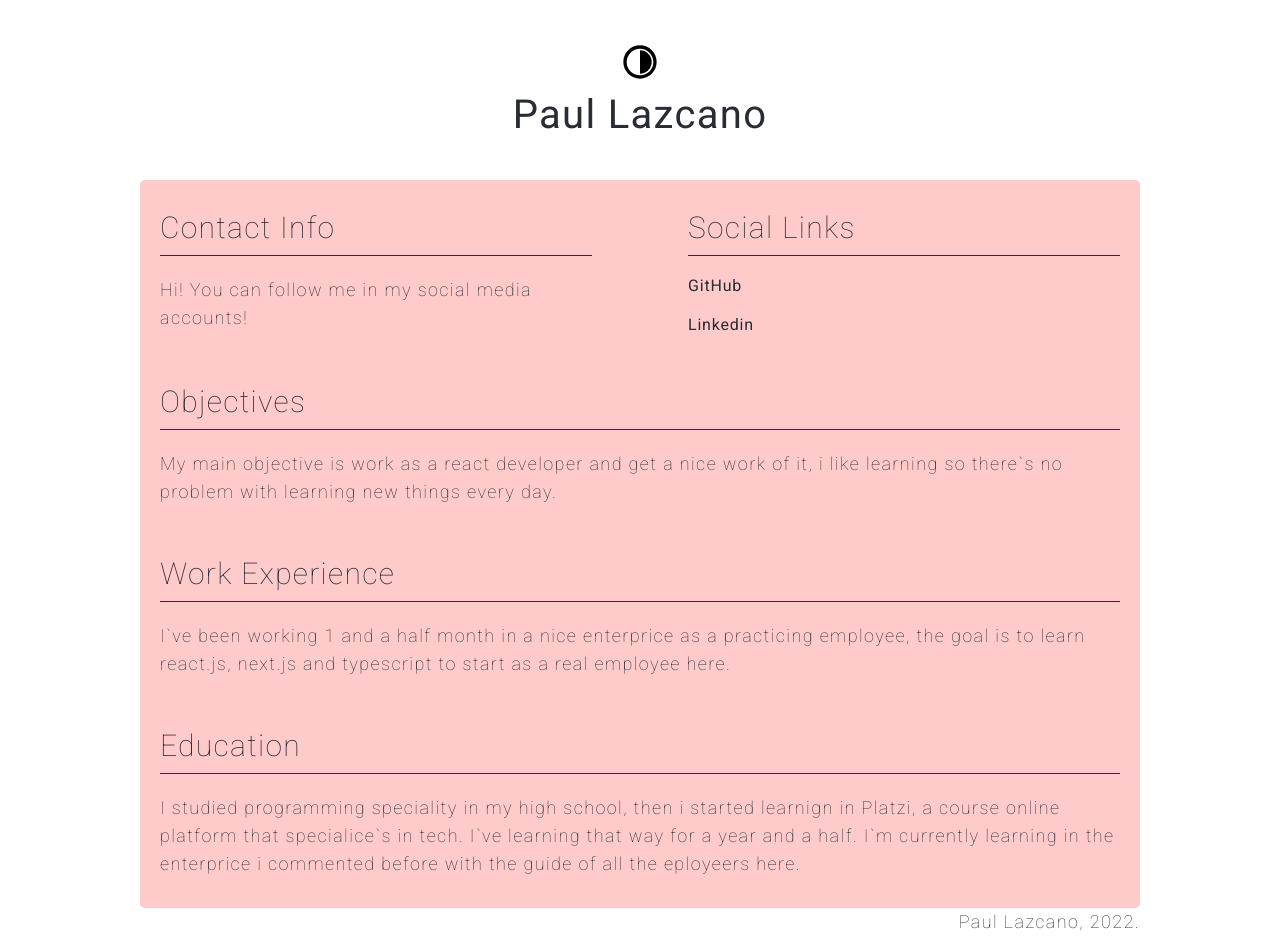
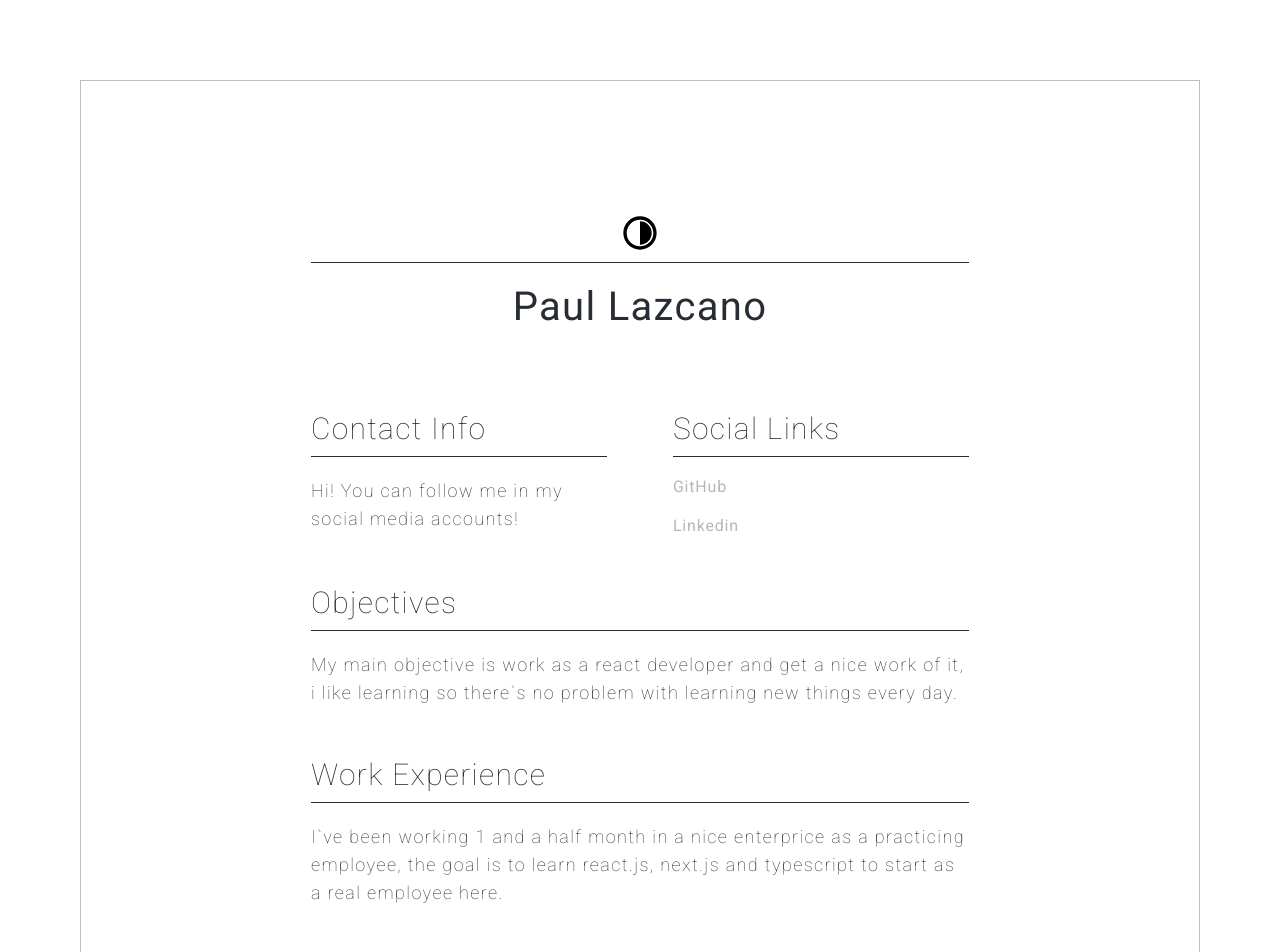
Before and after one commit to Paul-Lazcano/about-me, a React (Create React App) app: page / in a window 1280 px wide. Shown: the top 952 px of the page. Built offline with nearby package versions, Linux system fonts and the light colour scheme.

Commit message:
Añadi breakpoints

```diff
--- a/src/components/App/App.css
+++ b/src/components/App/App.css
@@ -3,7 +3,6 @@
   display: flex;
   flex-direction: column;
   align-items: center;
-  padding: 0 2rem;
   text-align: center;
   color: #fff;
   background-color: #fff;
@@ -13,3 +12,8 @@
 .App--dark-mode {
   background-color: #282c34;
 }
+@media (min-width: 1024px) {
+  .App {
+    padding: 8rem;
+  }
+}
--- a/src/components/App/App.jsx
+++ b/src/components/App/App.jsx
@@ -2,7 +2,6 @@ import { useContext } from "react";
 import { usePersonalInfo } from "../../hooks/usePersonalInfo";
 import { ThemeContext } from "../../context/DarkTheme";
 import { Header } from "../Header/Header";
-import { Footer } from "../Footer/Footer";
 import { ToggleThemeButton } from "../ToggleThemeButton/ToggleThemeButton";
 import { MainContent } from "../MainContent/MainContent";
 import { TextContainer } from "../TextContainer/TextContainer";
@@ -16,12 +15,11 @@ export const App = () => {
   const data = usePersonalInfo();
   return (
     <div className={`App ${darkMode && "App--dark-mode"}`}>
-      <Header>
-        <ToggleThemeButton setDarkMode={setDarkMode} darkMode={darkMode} />
-        <Title content="Paul Lazcano" type="biggest" darkMode={darkMode} />
-      </Header>
-
       <MainContent darkMode={darkMode}>
+        <Header>
+          <ToggleThemeButton setDarkMode={setDarkMode} darkMode={darkMode} />
+          <Title content="Paul Lazcano" type="biggest" darkMode={darkMode} />
+        </Header>
         <TextContainer size="large" darkMode={darkMode} type="wrapper">
           <TextContainer size="medium" darkMode={darkMode}>
             <Title
@@ -72,9 +70,6 @@ export const App = () => {
           <Paragraphs content={data.education.content} darkMode={darkMode} />
         </TextContainer>
       </MainContent>
-      <Footer>
-        <Paragraphs content='Paul Lazcano, 2022.' darkMode={darkMode} />
-      </Footer>
     </div>
   );
 };
--- a/src/components/Footer/Footer.css
+++ /dev/null
@@ -1,7 +0,0 @@
-.footer {
-  display: flex;
-  justify-content: end;
-  width: 100%;
-  max-width: 100rem;
-  align-items: end;
-}
--- a/src/components/Footer/Footer.jsx
+++ /dev/null
@@ -1,4 +0,0 @@
-import "./Footer.css"
-export const Footer = ({ children }) => {
-  return <footer className="footer">{children}</footer>;
-};
--- a/src/components/Header/Header.css
+++ b/src/components/Header/Header.css
@@ -1,7 +1,19 @@
 .header {
   display: flex;
   flex-flow: column wrap;
+  row-gap: 2rem;
   justify-content: center;
-  height: 18rem;
+  align-items: center;
   width: 100%;
 }
+
+@media (min-width: 640px) {
+  .header {
+    height: 18rem;
+  }
+}
+@media (min-width: 1024px) {
+  .header {
+    display: absolute;
+  }
+}
--- a/src/components/Links/Links.css
+++ b/src/components/Links/Links.css
@@ -4,11 +4,14 @@
   row-gap: 2rem;
 }
 .links {
-  color: #282c34;
+  color: var(--links-color);
   font-size: 1.6rem;
   text-decoration: none;
   letter-spacing: 0.08rem;
 }
-.links--dark-mode {
-  color: #fff;
+.links:hover {
+  color: var(--primary-color);
 }
+.links--dark-mode:hover {
+  color: var(--dark-primary-color);
+}
--- a/src/components/MainContent/MainContent.css
+++ b/src/components/MainContent/MainContent.css
@@ -4,13 +4,22 @@
   flex-flow: row wrap;
   justify-content: center;
   width: 100%;
-  max-width: 100rem;
+  max-width: 130rem;
   padding: 3rem 2rem;
-  border-radius: .5rem;
-  background-color: #ffcaca;
 
   transition: 200ms;
 }
-.main-content--dark-mode {
-  background-color: #ffffff10;
+@media (min-width: 640px) {
+  .main-content {
+    padding: 0 15rem;
+  }
 }
+@media (min-width: 1024px) {
+  .main-content {
+    padding: 10rem 23rem 0 23rem;
+    border: .1rem solid var(--secondary-color);
+  }
+  .main-content--dark-mode {
+    border: .1rem solid var(--dark-primary-color);
+  }
+}
--- a/src/components/ToggleThemeButton/ToggleThemeButton.css
+++ b/src/components/ToggleThemeButton/ToggleThemeButton.css
@@ -3,9 +3,12 @@
   background-color: transparent;
   cursor: pointer;
   font-size: 4rem;
+  width: 100%;
+  border-block-end: .1rem solid var(--primary-color);
 
   transition: 200ms;
 }
 .toggle-button--dark-mode {
-  color: #fff;
+  color: var(--dark-primary-color);
+  border-block-end: .1rem solid var(--dark-primary-color);
 }
--- a/src/generals.css
+++ b/src/generals.css
@@ -1,3 +1,9 @@
+:root {
+  --primary-color: #282c34;
+  --dark-primary-color: #fff;
+  --secondary-color: #bfbfbf;
+  --links-color: #b7b7b7;
+}
 * {
   margin: 0;
   padding: 0;
```
